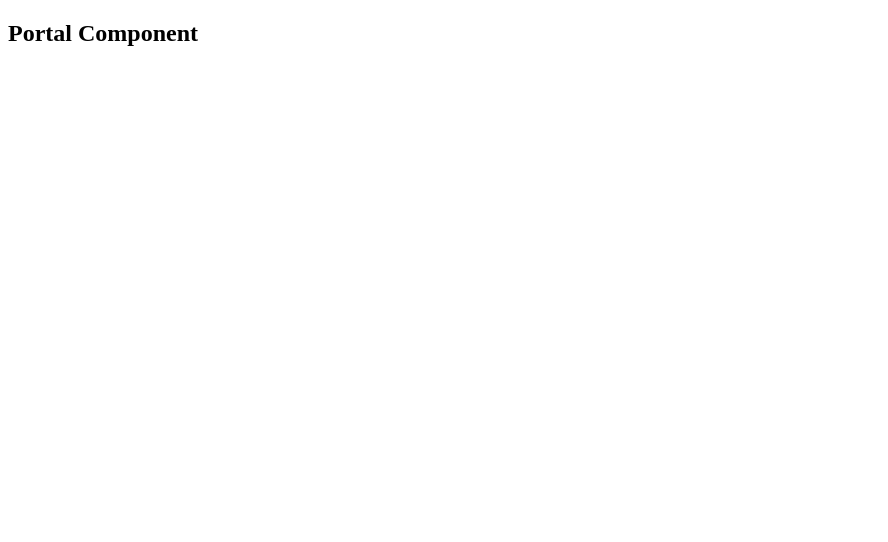
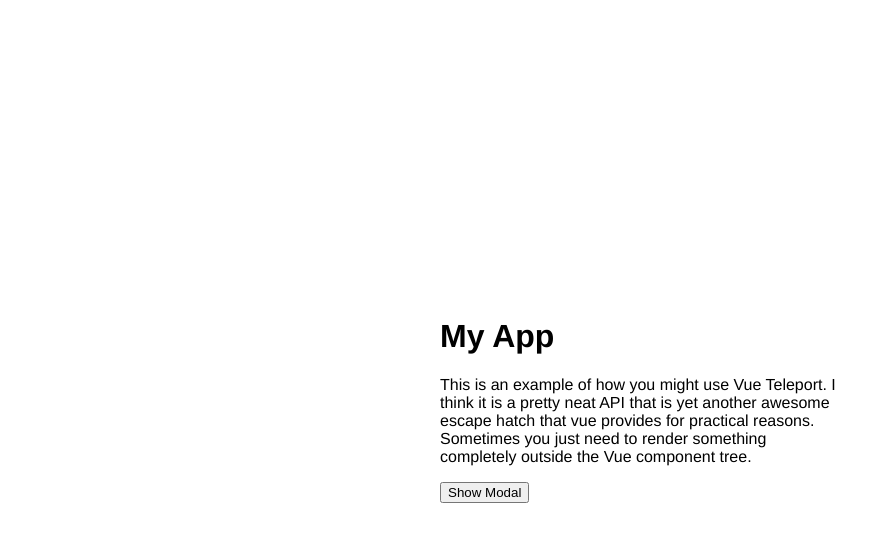
Before and after one commit to rclarian/Vue.js_3_A, a Vue app in the folder vue-components/: page / in a window 1280 px wide. Shown: the top 542 px of the page, without its empty margins (0-888 px from the left). Built offline with nearby package versions, Linux system fonts and the light colour scheme.

Commit message:
#43. Vue JS 3 Tutorial - 43 - Teleport Component - (<teleport to="#modal-root">) part 2
#43. Vue JS 3 Tutorial - 43 - Teleport Component - (<teleport to="#modal-root">) part 2

```diff
--- a/vue-components/public/index.html
+++ b/vue-components/public/index.html
@@ -12,7 +12,7 @@
       <strong>We're sorry but <%= htmlWebpackPlugin.options.title %> doesn't work properly without JavaScript enabled. Please enable it to continue.</strong>
     </noscript>
     <div id="app"></div>
-    <div id="portal-root"></div>
+    <div id="modal-root"></div>
     <!-- built files will be auto injected -->
   </body>
 </html>
--- a/vue-components/src/App.vue
+++ b/vue-components/src/App.vue
@@ -1,23 +1,31 @@
 <template>
-  <div>
-    <teleport to="#portal-root">
-      <PortalRoot />
-    </teleport>
-
+  <div class="container">
+    <div class="content">
+      <h1>My App</h1>
+      <p>
+        This is an example of how you might use Vue Teleport. I think it is a pretty neat API that is yet another awesome escape hatch that vue provides for practical reasons. Sometimes you just need to render something completely outside the Vue component tree.
+      </p>
+      <button @click="showModal = true">Show Modal</button>
+      <teleport to="#modal-root">
+        <ModalRoot v-show="showModal" @close="showModal = false">
+          This is the secret modal message!
+        </ModalRoot>
+      </teleport>
+    </div>
   </div>
 </template>
 
 <script>
-import PortalRoot from './components/PortalRoot.vue';
+import ModalRoot from './components/ModalRoot.vue';
 
 export default {
   name: 'App',
   components: {
-    PortalRoot,
+    ModalRoot,
   },
   data() {
     return {
-
+      showModal: false,
     }
   },
   provide() {
@@ -33,17 +41,31 @@ export default {
 
 </script>
 
-<style scoped>
+<style>
+html, body, #app {
+  margin: 0;
+  padding: 0;
+  height: 100%;
+}
+
 #app {
   font-family: Avenir, Helvetica, Arial, sans-serif;
   -webkit-font-smoothing: antialiased;
   -moz-osx-font-smoothing: grayscale;
-  text-align: center;
+  /* text-align: center;
   color: #2c3e50;
-  margin-top: 60px;
+  margin-top: 60px; */
 }
 
-h4 {
-  color: orange;
+.container {
+  height: 100%;
+  display: grid;
+  justify-content: center;
+  align-items: center;
 }
+.content {
+  max-width: 400px;
+  position: relative;
+}
+
 </style>
--- /dev/null
+++ b/vue-components/src/components/ModalRoot.vue
@@ -0,0 +1,45 @@
+<template>
+    <div class="modal-overlay" @click="$emit('close')">
+        <div class="modal-content">
+            <slot></slot>
+            <hr/>
+            <button @click="$emit('close')">Close</button>
+        </div>
+    </div>
+</template>
+
+<script>
+    export default {
+        name: 'ModalRoot',
+        emits: ["close"],
+    }
+</script>
+
+<style>
+
+.modal-overlay{
+    position: absolute;
+    top: 0;
+    bottom: 0;
+    left: 0;
+    right: 0;
+    display: grid;
+    justify-content: center;
+    align-items: center;
+    background-color: rgba(0, 0, 0, 0.3);
+}
+.modal-content {
+    font-family: "Fondamento", cursive;
+    padding: 20px;
+    background: #fff;
+    border-radius: 2px;
+    display: inline-block;
+    min-height: 300px;
+    margin: 1rem;
+    position: relative;
+    min-width: 300px;
+    box-shadow: 0 3px 6px rgba(0, 0, 0, 0.6), 0 3px 6px;
+    justify-self: center;
+}
+
+</style>
```
